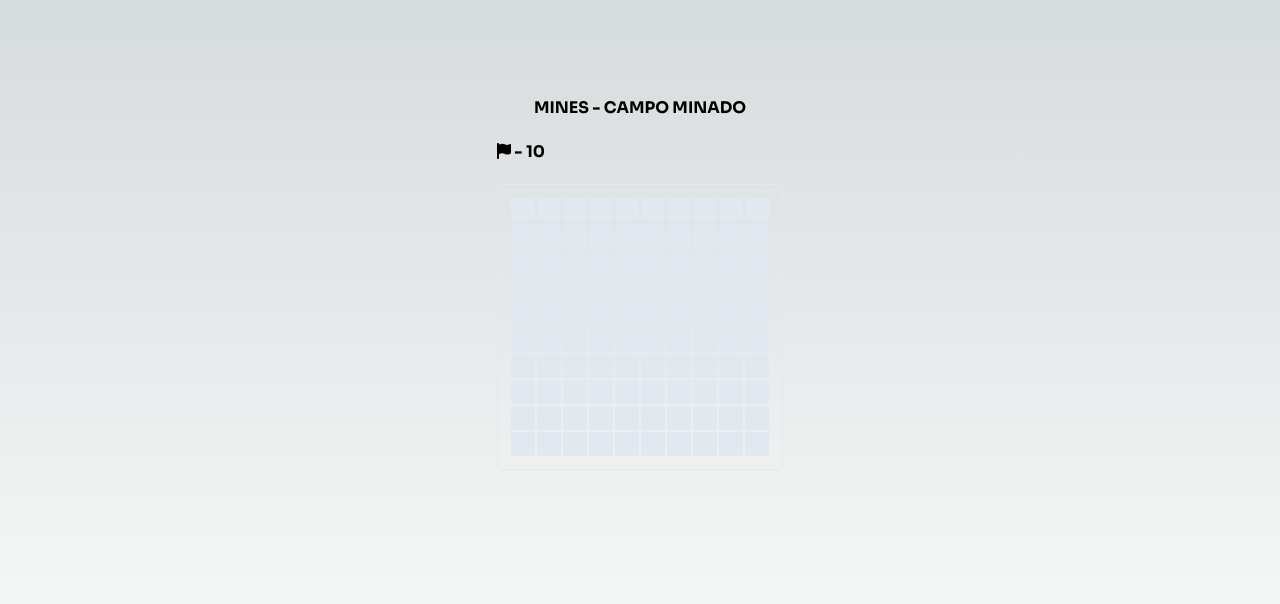
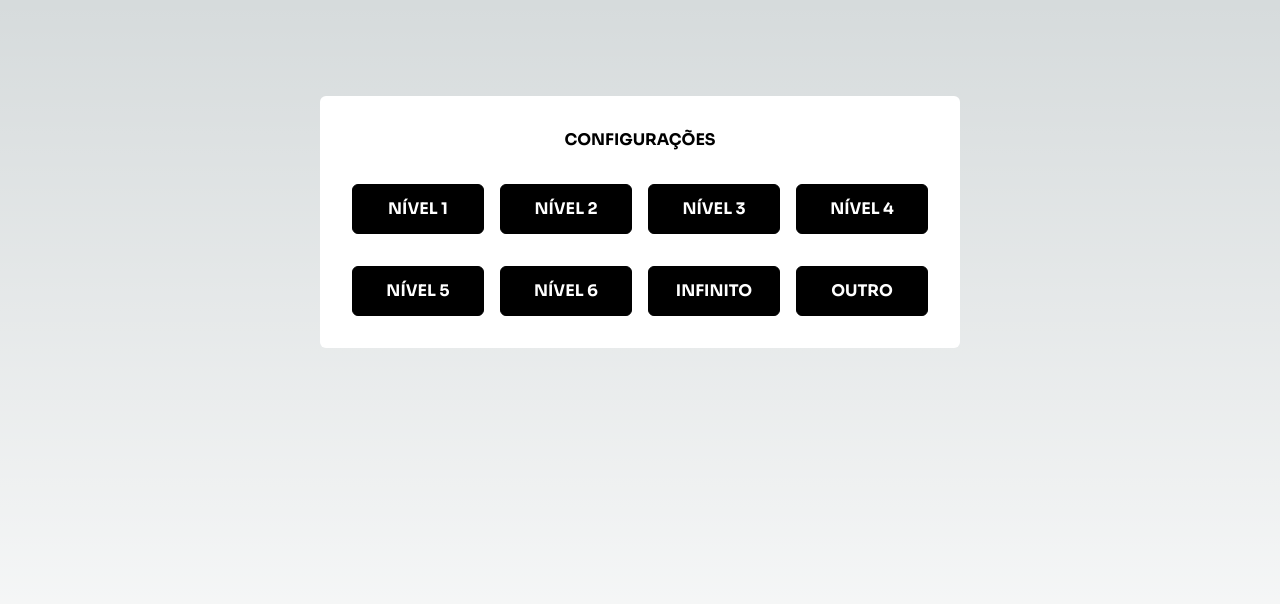
Before and after one commit to KauanBonatto/campo-minado, a Next.js app: page / in a window 1280 px wide. Shown: the top 604 px of the page. Built offline with nearby package versions, Linux system fonts and the light colour scheme.

Commit message:
feat: campo minado, modal de configuração

```diff
--- a/src/app/globals.css
+++ b/src/app/globals.css
@@ -29,3 +29,7 @@ body {
 p {
   color: black;
 }
+
+* {
+  user-select: none !important;
+}
--- /dev/null
+++ b/src/app/modal.tsx
@@ -0,0 +1,33 @@
+"use client";
+
+import { faClose } from "@fortawesome/free-solid-svg-icons";
+import { FontAwesomeIcon } from "@fortawesome/react-fontawesome";
+import { ReactNode } from "react";
+
+
+interface Props {
+  open: boolean;
+  title: string;
+  renderContent: ReactNode;
+  handleClose?: () => void;
+}
+
+const Modal: React.FC<Props> = ({ open, title, renderContent, handleClose }) => {
+
+  if (!open) return null;
+
+  return (
+    <main className="fixed w-1/2 h-max bg-white rounded-md">
+      <div className="p-8 w-full h-full">
+        <h1 className="text-black text-center font-bold mb-8">
+          {title}
+          {handleClose && <FontAwesomeIcon onClick={handleClose} className="absolute right-5 text-xl text-red-600 hover:text-red-700 cursor-pointer" icon={faClose} />}
+        </h1>
+
+        {renderContent}
+      </div>
+    </main>
+  );
+};
+
+export default Modal;
--- /dev/null
+++ b/src/app/modalConfigs.tsx
@@ -0,0 +1,57 @@
+"use client";
+
+import Modal from "./modal";
+
+import type { GameConfigProps } from "./page";
+
+interface Props {
+  modalConfigOpen: boolean;
+  setModalConfigOpen: React.Dispatch<React.SetStateAction<boolean>>;
+  setGameConfig: React.Dispatch<React.SetStateAction<GameConfigProps>>;
+}
+
+const ModalConfig: React.FC<Props> = ({ modalConfigOpen, setModalConfigOpen, setGameConfig }) => {
+  const handleLevelSelect = (value: GameConfigProps) => {
+    setGameConfig(value);
+    setModalConfigOpen(false);
+  };
+
+  return (
+    <Modal open={modalConfigOpen} title="CONFIGURAÇÕES" renderContent={
+      <div className="flex w-full h-full items-center m-auto">
+        <div className="flex w-full h-min flex-col gap-8">
+          <div className="flex m-auto gap-4 w-full max-w-xl">
+            <div className="w-1/4 flex justify-center cursor-pointer">
+              <p onClick={() => handleLevelSelect({ levelSelected: '1', qtdRows: 5, qtdColumns: 5, qtdBombs: 3 })} className="flex-1 p-3 bg-black text-white border border-black text-center font-bold rounded-md transition-all hover:bg-white hover:text-black">NÍVEL 1</p>
+            </div>
+            <div className="w-1/4 flex justify-center cursor-pointer">
+              <p onClick={() => handleLevelSelect({ levelSelected: '2', qtdRows: 8, qtdColumns: 8, qtdBombs: 6 })} className="flex-1 p-3 bg-black text-white border border-black text-center font-bold rounded-md transition-all hover:bg-white hover:text-black">NÍVEL 2</p>
+            </div>
+            <div className="w-1/4 flex justify-center cursor-pointer">
+              <p onClick={() => handleLevelSelect({ levelSelected: '3', qtdRows: 10, qtdColumns: 10, qtdBombs: 15 })} className="flex-1 p-3 bg-black text-white border border-black text-center font-bold rounded-md transition-all hover:bg-white hover:text-black">NÍVEL 3</p>
+            </div>
+            <div className="w-1/4 flex justify-center cursor-pointer">
+              <p onClick={() => handleLevelSelect({ levelSelected: '4', qtdRows: 12, qtdColumns: 12, qtdBombs: 28 })} className="flex-1 p-3 bg-black text-white border border-black text-center font-bold rounded-md transition-all hover:bg-white hover:text-black">NÍVEL 4</p>
+            </div>
+          </div>
+          <div className="flex m-auto gap-4 w-full max-w-xl">
+            <div className="w-1/4 flex justify-center cursor-pointer">
+              <p onClick={() => handleLevelSelect({ levelSelected: '5', qtdRows: 15, qtdColumns: 15, qtdBombs: 32 })} className="flex-1 p-3 bg-black text-white border border-black text-center font-bold rounded-md transition-all hover:bg-white hover:text-black">NÍVEL 5</p>
+            </div>
+            <div className="w-1/4 flex justify-center cursor-pointer">
+              <p onClick={() => handleLevelSelect({ levelSelected: '6', qtdRows: 18, qtdColumns: 18, qtdBombs: 58 })} className="flex-1 p-3 bg-black text-white border border-black text-center font-bold rounded-md transition-all hover:bg-white hover:text-black">NÍVEL 6</p>
+            </div>
+            <div className="w-1/4 flex justify-center cursor-pointer">
+              <p onClick={() => alert('EM DESENVOLVIMENTO...')} className="flex-1 p-3 bg-black text-white border border-black text-center font-bold rounded-md transition-all hover:bg-white hover:text-black">INFINITO</p>
+            </div>
+            <div className="w-1/4 flex justify-center cursor-pointer">
+              <p onClick={() => alert('EM DESENVOLVIMENTO...')} className="flex-1 p-3 bg-black text-white border border-black text-center font-bold rounded-md transition-all hover:bg-white hover:text-black">OUTRO</p>
+            </div>
+          </div>
+        </div>
+      </div>
+    } />
+  );
+};
+
+export default ModalConfig;
--- a/src/app/page.tsx
+++ b/src/app/page.tsx
@@ -4,6 +4,8 @@ import { faker } from "@faker-js/faker";
 import { faBomb, faFlag } from "@fortawesome/free-solid-svg-icons";
 import { FontAwesomeIcon } from "@fortawesome/react-fontawesome";
 import { Fragment, useEffect, useMemo, useState } from "react";
+
+import ModalConfig from "./modalConfigs";
 
 interface SquareProps {
   id: string;
@@ -18,7 +20,8 @@ interface BombProps {
   columnIndex: number;
 }
 
-interface GameConfigProps {
+export interface GameConfigProps {
+  levelSelected: string;
   qtdRows: number;
   qtdColumns: number;
   qtdBombs: number;
@@ -26,12 +29,10 @@ interface GameConfigProps {
 
 export default function Home() {
   const [loading, setLoading] = useState<boolean>(true);
+  const [modalConfigOpen, setModalConfigOpen] = useState<boolean>(true);
+  const [isGameOver, setIsGameOver] = useState<boolean>(false);
   const [matriz, setMatriz] = useState<SquareProps[][]>([]);
-  const [gameConfig, setGameConfig] = useState<GameConfigProps>({
-    qtdRows: 10,
-    qtdColumns: 10,
-    qtdBombs: 10,
-  });
+  const [gameConfig, setGameConfig] = useState<GameConfigProps>({} as GameConfigProps);
 
   const newSquare = (row: number, column: number, bombs: BombProps[]) => {
     return {
@@ -203,23 +204,41 @@ export default function Home() {
 
       return newMatriz;
     });
+
+    setIsGameOver(true);
+  };
+
+  const handleRetry = () => {
+    setGameConfig(prevState => {
+      const newState = {...prevState};
+      return newState;
+    });
+
+    setIsGameOver(false);
+  };
+
+  const handleChangeLevel = () => {
+    setModalConfigOpen(true)
+    setIsGameOver(false);
   };
 
   useEffect(() => {
     createGame();
-  }, []);
+  }, [gameConfig]);
 
   if (loading) return null;
 
   return (
     <main className="flex min-h-screen flex-col items-center justify-between p-24">
-      <div id="game">
-        <h1 className="text-center font-bold"> MINES - CAMPO MINADO</h1>
-        <h2 className="mt-5 font-bold">
-          <FontAwesomeIcon icon={faFlag} /> - {marksRemain}
-        </h2>
+      {!modalConfigOpen && <div id="game">
+        <h1 className="flex gap-2 m-auto w-max font-bold flex-col ">
+          CAMPO MINADO - NÍVEL {gameConfig.levelSelected}
+          <div>
+            <FontAwesomeIcon icon={faFlag} /> - {marksRemain}
+          </div>
+        </h1>
         <table
-          className="flex flex-col justify-center items-center w-min mt-5 m-auto p-3 border rounded-md"
+          className="flex flex-col justify-center items-center w-min mt-5 m-auto p-3 border rounded-md "
           onContextMenu={(e) => e.preventDefault()}
         >
           <tbody>
@@ -228,7 +247,7 @@ export default function Home() {
                 {row.map((column, columnIndex) => (
                   <td
                     key={`column-${columnIndex}`}
-                    className="column select-none"
+                    className={`column  ${!column.opened && 'cursor-pointer'}`}
                   >
                     <div
                       {...(!column.opened ? {
@@ -262,7 +281,15 @@ export default function Home() {
             ))}
           </tbody>
         </table>
-      </div>
+
+        {isGameOver && <div className="flex justify-center gap-4 mt-8">
+            <div onClick={handleRetry} className="p-3 border font-bold rounded-md  cursor-pointer transition-all hover:bg-white hover:text-black hover:border-black">TENTAR DENOVO</div>
+            <div onClick={handleChangeLevel} className="p-3 border font-bold rounded-md  cursor-pointer transition-all hover:bg-white hover:text-black hover:border-black">TROCAR NÍVEL</div>
+          </div>}
+        </div>
+      }
+
+      <ModalConfig modalConfigOpen={modalConfigOpen} setModalConfigOpen={setModalConfigOpen} setGameConfig={setGameConfig} />
     </main>
   );
 }
```
